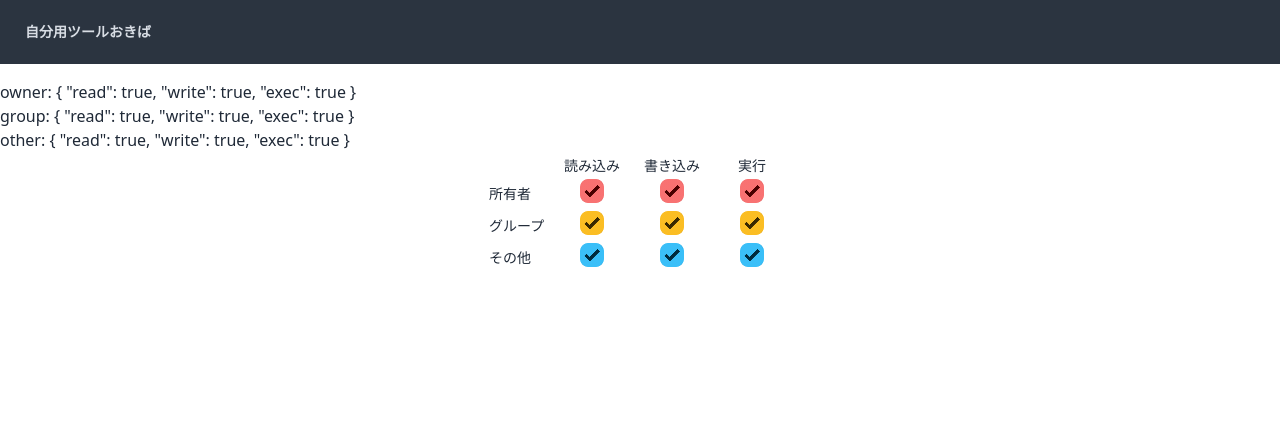
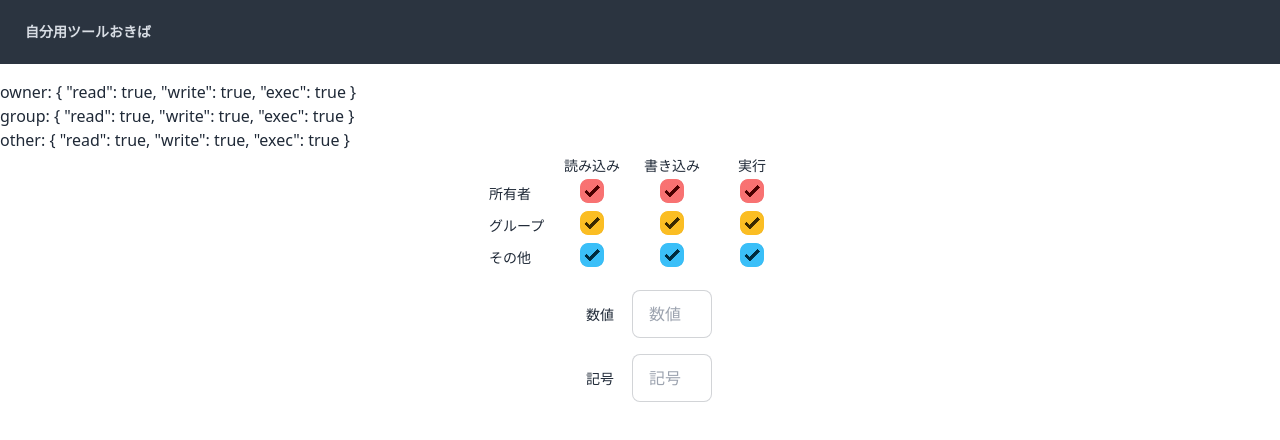
Before and after one commit to kyoruni/my-tools, a Vue app: page /permission in a window 1280 px wide. Shown: the top 440 px of the page. Built offline with nearby package versions, Linux system fonts and the light colour scheme.

Commit message:
:lipstick: 結果を表示する領域作成

```diff
--- a/src/views/Permission.vue
+++ b/src/views/Permission.vue
@@ -61,4 +61,12 @@ const other = ref({ read: true, write: true, exec: true });
       </tr>
     </table>
   </div>
+  <div class="text-center mt-4">
+    <span class="label-text inline-block w-16">数値</span>
+    <input type="text" placeholder="数値" class="input input-bordered w-20 max-w-xs" />
+  </div>
+  <div class="text-center mt-4">
+    <span class="label-text inline-block w-16">記号</span>
+    <input type="text" placeholder="記号" class="input input-bordered w-20 max-w-xs" />
+  </div>
 </template>
```
